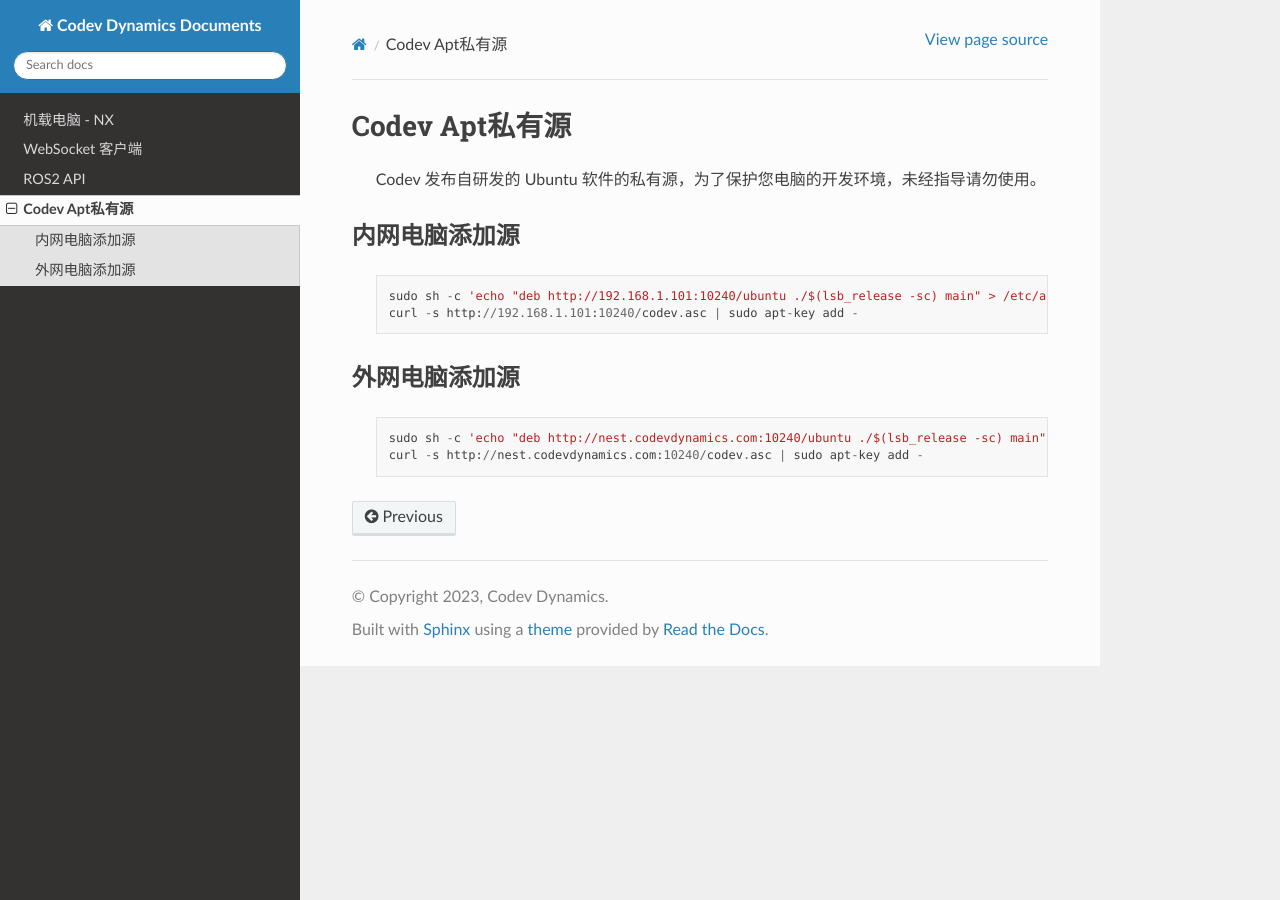
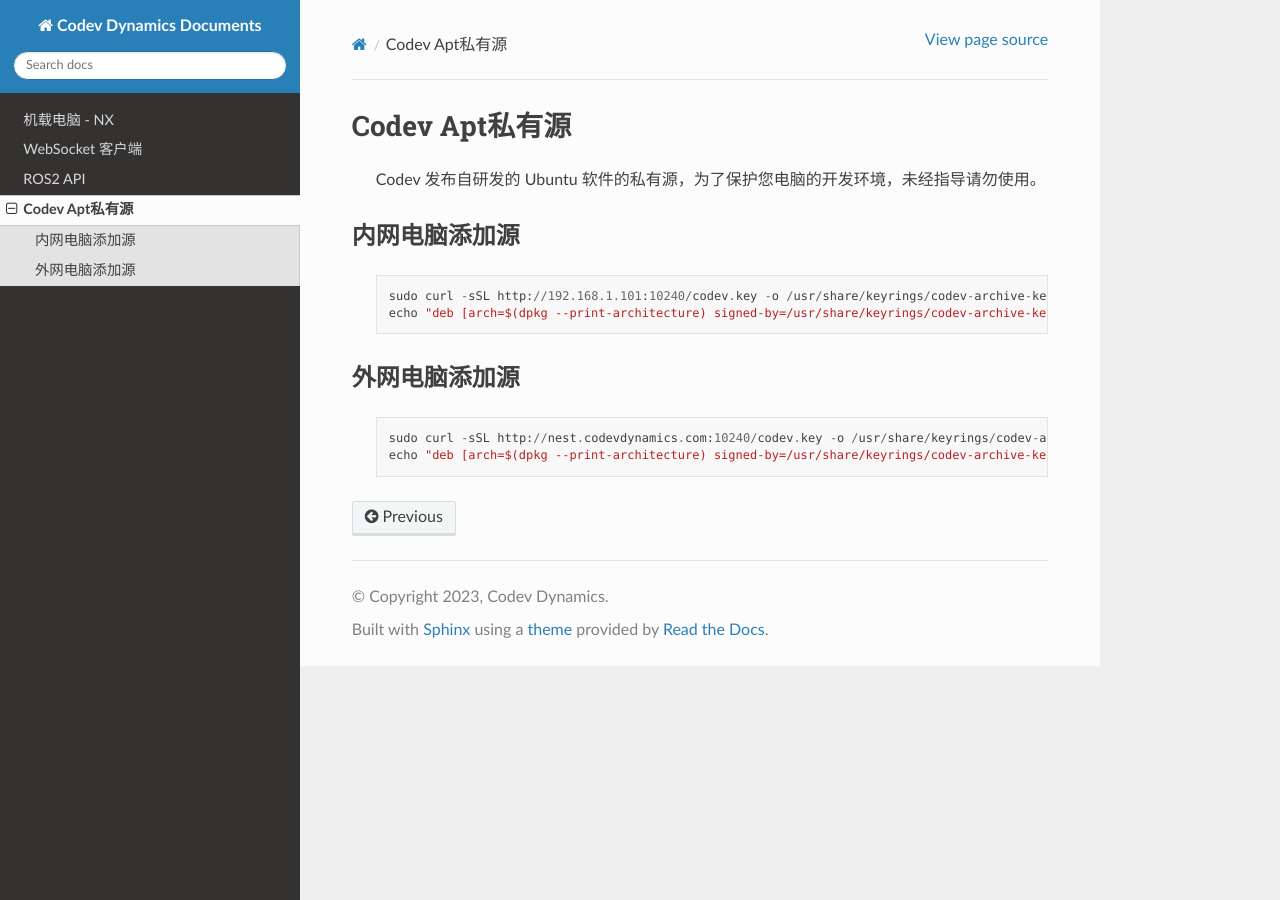
Before and after one commit to CodevDynamics/Docs, a Sphinx documentation site: the page built from source/apt/apt_service.rst, in a window 1280 px wide. Built offline with Sphinx 7.4.7 and the Read the Docs theme 2.0.0, drawn with Linux system fonts in a browser that asks for light colours.

Commit message:
Update apt source.

```diff
--- a/source/apt/apt_service.rst
+++ b/source/apt/apt_service.rst
@@ -6,13 +6,13 @@
 -----------------
     ::
 
-        sudo sh -c 'echo "deb http://192.168.1.101:10240/ubuntu ./$(lsb_release -sc) main" > /etc/apt/sources.list.d/codev-apt.list'
-        curl -s http://192.168.1.101:10240/codev.asc | sudo apt-key add -
+        sudo curl -sSL http://192.168.1.101:10240/codev.key -o /usr/share/keyrings/codev-archive-keyring.gpg
+        echo "deb [arch=$(dpkg --print-architecture) signed-by=/usr/share/keyrings/codev-archive-keyring.gpg] http://192.168.1.101:10240/ubuntu ./$(. /etc/os-release && echo $UBUNTU_CODENAME) main" | sudo tee /etc/apt/sources.list.d/codev-apt.list > /dev/null
 
 
 外网电脑添加源
 --------------------------
     ::
 
-        sudo sh -c 'echo "deb http://nest.codevdynamics.com:10240/ubuntu ./$(lsb_release -sc) main" > /etc/apt/sources.list.d/codev-apt.list'
-        curl -s http://nest.codevdynamics.com:10240/codev.asc | sudo apt-key add -
+        sudo curl -sSL http://nest.codevdynamics.com:10240/codev.key -o /usr/share/keyrings/codev-archive-keyring.gpg
+        echo "deb [arch=$(dpkg --print-architecture) signed-by=/usr/share/keyrings/codev-archive-keyring.gpg] http://nest.codevdynamics.com:10240/ubuntu ./$(. /etc/os-release && echo $UBUNTU_CODENAME) main" | sudo tee /etc/apt/sources.list.d/codev-apt.list > /dev/null
```
